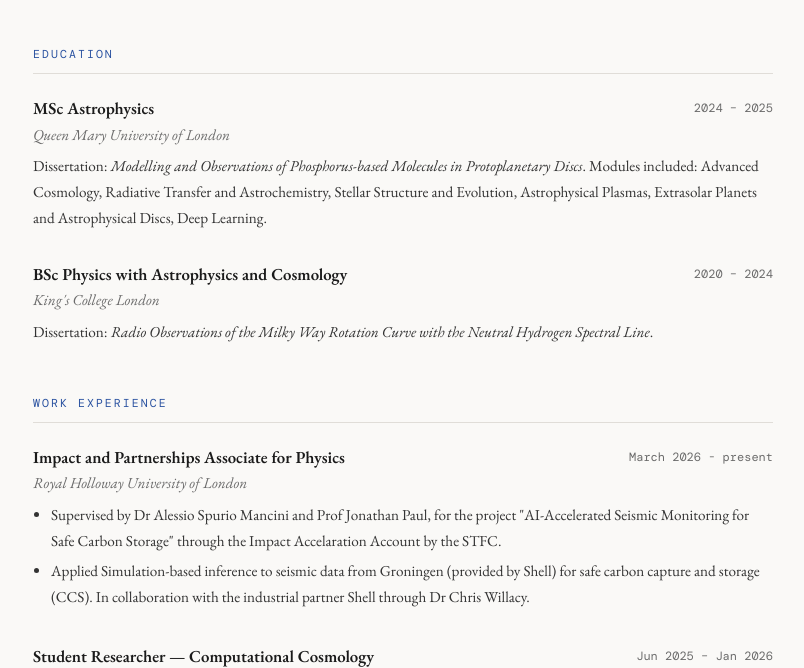
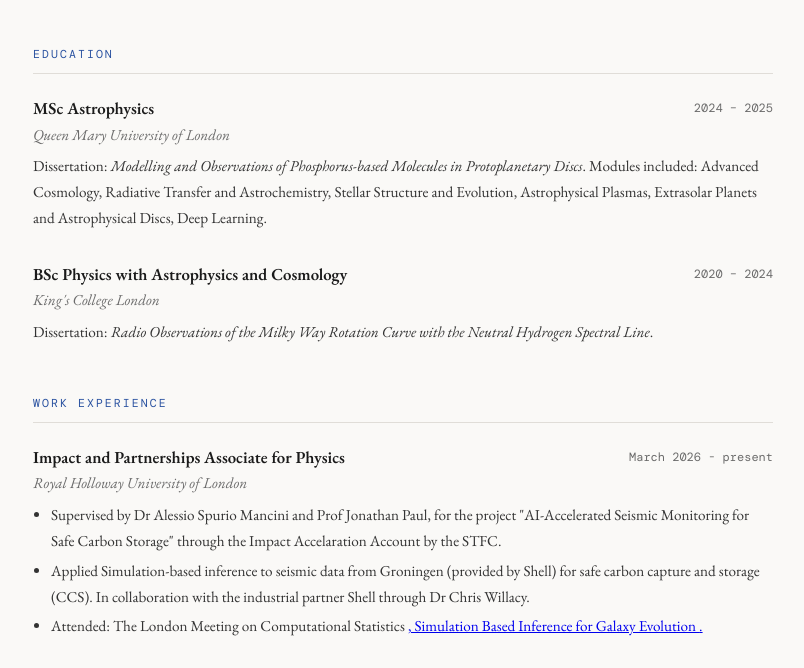
Before and after one commit to caromecha/cmgl_cv, a plain HTML site: page index.html in a window 1280 px wide. Shown: the part 218-886 px from the top of the page, without its empty margins (237-1041 px from the left). Drawn offline with nearby package versions, Linux system fonts and the light colour scheme; a web font is replaced by a local one.

Commit message:
Add attendance details for computational statistics meeting

```diff
--- a/index.html
+++ b/index.html
@@ -241,6 +241,7 @@
         <ul>
           <li>Supervised by Dr Alessio Spurio Mancini and Prof Jonathan Paul, for the project "AI-Accelerated Seismic Monitoring for Safe Carbon Storage" through the Impact Accelaration Account by the STFC.</li>
           <li>Applied Simulation-based inference to seismic data from Groningen (provided by Shell) for safe carbon capture and storage (CCS). In collaboration with the industrial partner Shell through Dr Chris Willacy. </li>
+          <li>Attended: The London Meeting on Computational Statistics <a href = "https://ellis.eu/events/the-london-meeting-on-computational-statistics">, Simulation Based Inference for Galaxy Evolution <a href="https://sbi-galev.github.io/2026/">. </li>
         </ul>
       </div>
     </div>
```
